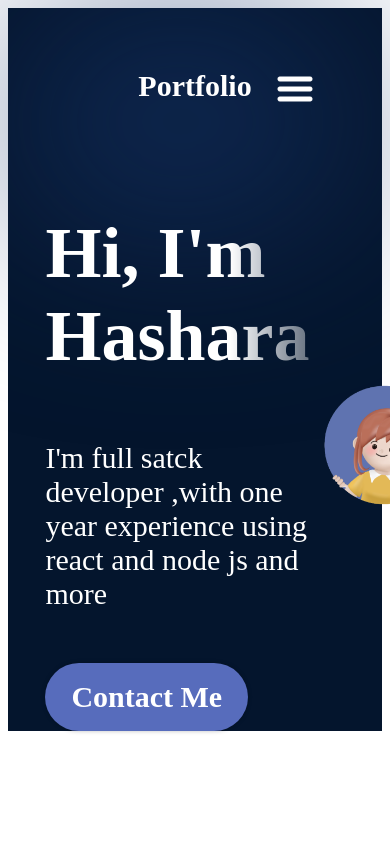
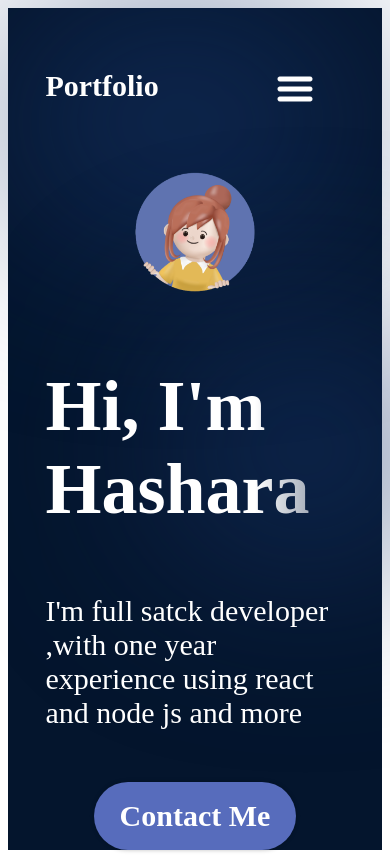
Before and after one commit to hasharas/my-portfolio, a React (Vite) app: page / in a window 390 px wide. Shown: the top 858 px of the page. Built offline with nearby package versions, Linux system fonts and the light colour scheme; the HTML template or start-up script is replaced by a standard one.

Commit message:
fix some err

```diff
--- a/src/component/Hero/Hero.module.css
+++ b/src/component/Hero/Hero.module.css
@@ -87,16 +87,25 @@
   z-index: 0;
 }
 
-.bottomBtn {
+.bottomBlur {
   position: absolute;
   width: 70vw;
   height: 50vw;
   min-width: 350px;
   min-width: 250px;
-  top: 246px;
+  top: 200px;
   right: -25vw;
   border-radius: 764px;
   background: rgba(25, 55, 109, 0.7);
   filter: blur(100px);
   z-index: 0;
 }
+
+@media screen and (max-width: 830px) {
+  .container {
+    flex-direction: column-reverse;
+  }
+  .content {
+    align-items: center;
+  }
+}
--- a/src/component/Navbar/Navbar.module.css
+++ b/src/component/Navbar/Navbar.module.css
@@ -36,7 +36,7 @@
 @media screen and (max-width: 830px) {
   .navbar {
     flex-direction: column;
-    align-items: center;
+    align-items: flex-start;
   }
   .menu {
     position: absolute;
```
